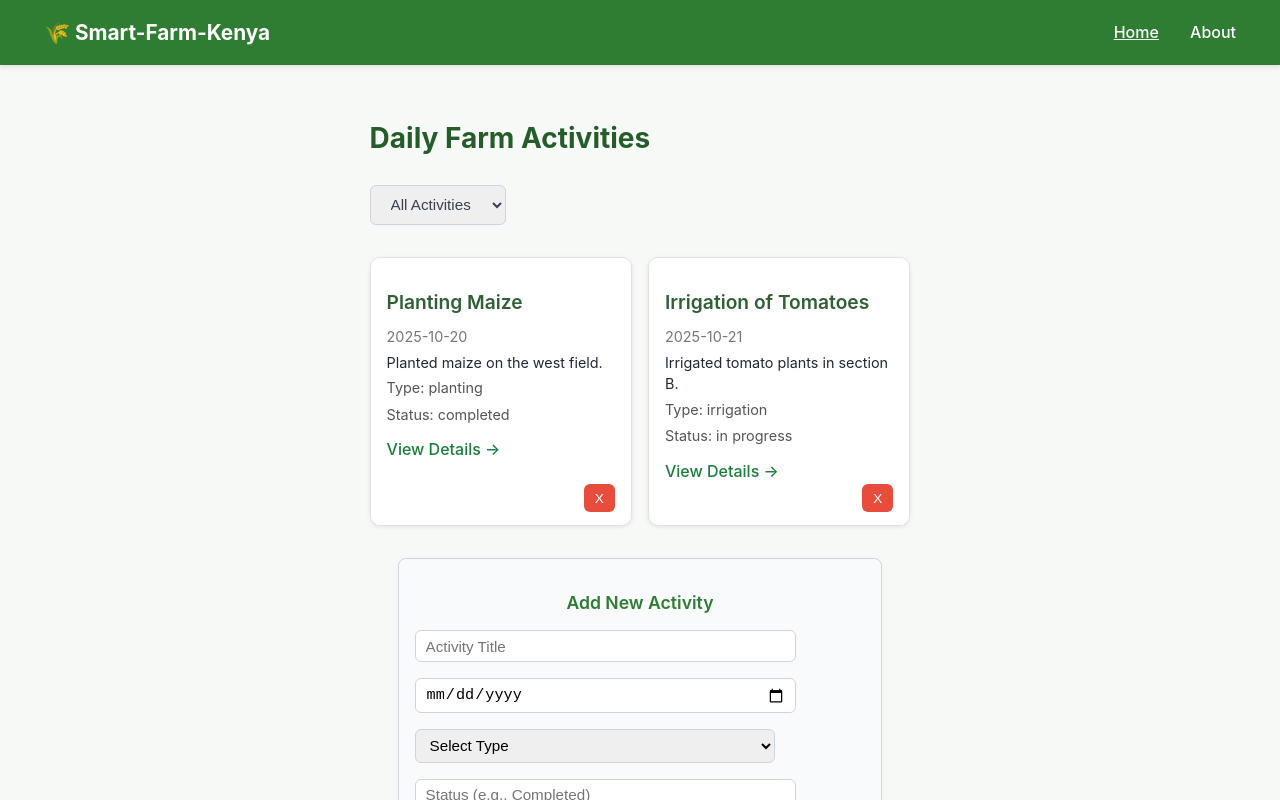
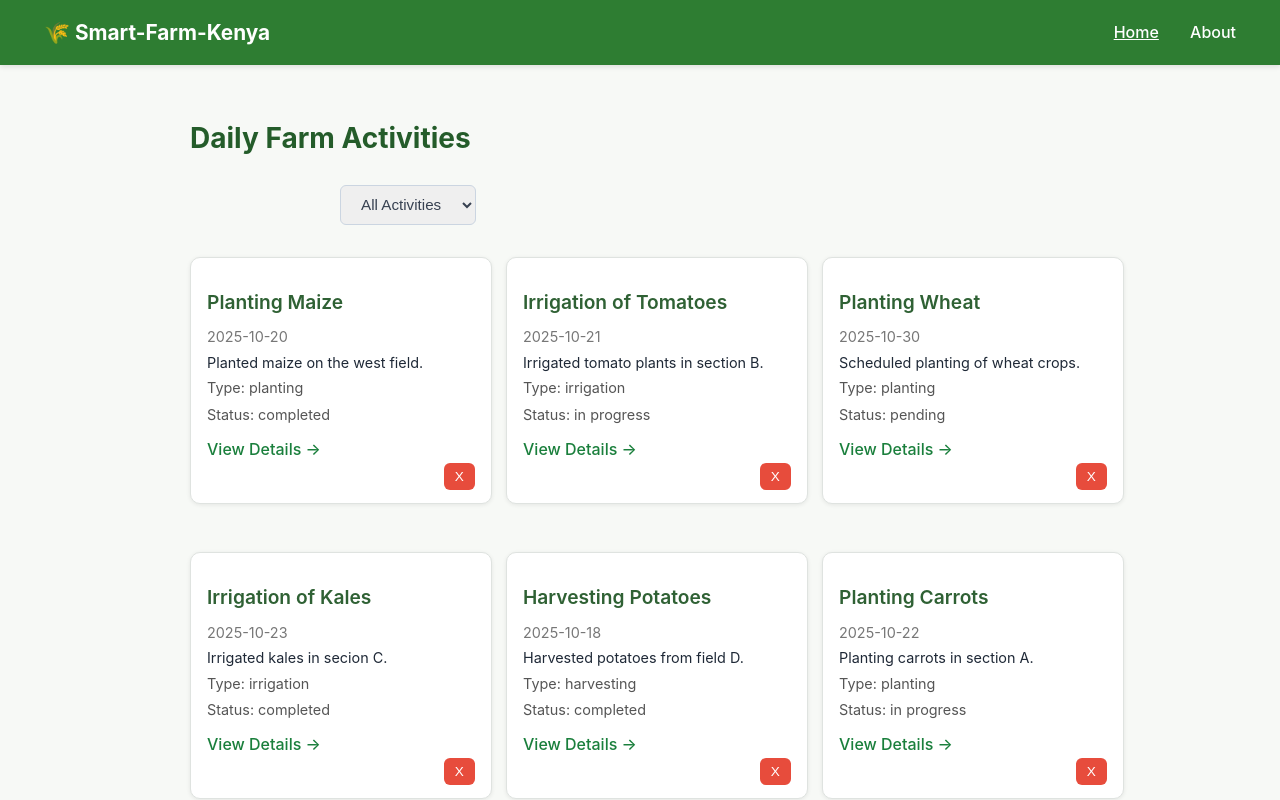
Before and after one commit to joshuaimbusi-web/smart-farm-kenya, a React (Create React App) app: page / in a window 1280 px wide. Shown: the top 800 px of the page. Built offline with nearby package versions, Linux system fonts and the light colour scheme; data requests are answered from the project's data file.

Commit message:
"initial commit"

```diff
--- a/db.json
+++ b/db.json
@@ -1,24 +1,106 @@
 {
   "activities": [
     {
-      "id": 1,
+      "id": "1",
       "title": "Planting Maize",
       "date": "2025-10-20",
       "type": "planting",
       "status": "completed",
       "description": "Planted maize on the west field.",
       "duration": "3 hours",
-      "workers": ["John", "Mary"]
+      "workers": [
+        "John",
+        "Mary"
+      ]
     },
     {
-      "id": 2,
+      "id": "2",
       "title": "Irrigation of Tomatoes",
       "date": "2025-10-21",
       "type": "irrigation",
       "status": "in progress",
       "description": "Irrigated tomato plants in section B.",
       "duration": "1.5 hours",
-      "workers": ["Peter", "Grace"]
+      "workers": [
+        "Peter",
+        "Grace"
+      ]
+    },
+    {
+      "id": "3",
+      "title": "Planting Wheat",
+      "date": "2025-10-30",
+      "type": "planting",
+      "status": "pending",
+      "description": "Scheduled planting of wheat crops.",
+      "duration": "2 hours",
+      "workers": [
+        "Alice",
+        "Bob"
+      ]
+    },
+    {
+      "id": "4",
+      "title": "Irrigation of Kales",
+      "date": "2025-10-23",
+      "type": "irrigation",
+      "status": "completed",
+      "description": "Irrigated kales in secion C.",
+      "duration": "2.5 hours",
+      "workers": [
+        "Charlie",
+        "Diana"
+      ]
+    },
+    {
+      "id": "5",
+      "title": "Harvesting Potatoes",
+      "date": "2025-10-18",
+      "type": "harvesting",
+      "status": "completed",
+      "description": "Harvested potatoes from field D.",
+      "duration": "4 hours",
+      "workers": [
+        "Eve",
+        "Frank"
+      ]
+    },
+    {
+      "id": "6",
+      "title": "Planting Carrots",
+      "date": "2025-10-22",
+      "type": "planting",
+      "status": "in progress",
+      "description": "Planting carrots in section A.",
+      "duration": "2 hours",
+      "workers": [
+        "Hannah",
+        "Ian"
+      ]
+    },
+    {
+      "id": "7",
+      "title": "Harvesting Apples",
+      "date": "2025-10-16",
+      "type": "harvesting",
+      "status": "completed",
+      "description": "Harvested apples from orchard section C",
+      "workers": [
+        "Jack",
+        "Kathy"
+      ]
+    },
+    {
+      "id": "8a66",
+      "title": "Harvesting Cabbages",
+      "date": "2025-10-17",
+      "type": "harvesting",
+      "status": "completed",
+      "description": "Harvested cabbages in section A",
+      "workers": [
+        "Brian",
+        "Tom"
+      ]
     }
   ]
 }
--- a/src/index.css
+++ b/src/index.css
@@ -355,9 +355,9 @@ body {
 }
 
 .activity-list {
-  display: flex;
-  flex-direction: row;
-  gap: 1rem;
+  display: grid;
+  grid-template-columns: repeat(3 , 1fr);
+  gap: 3rem;
 }
 
 .activity-card {
```
Also changed, not shown: src/data/activities.json (deleted, +0 -14 lines).
